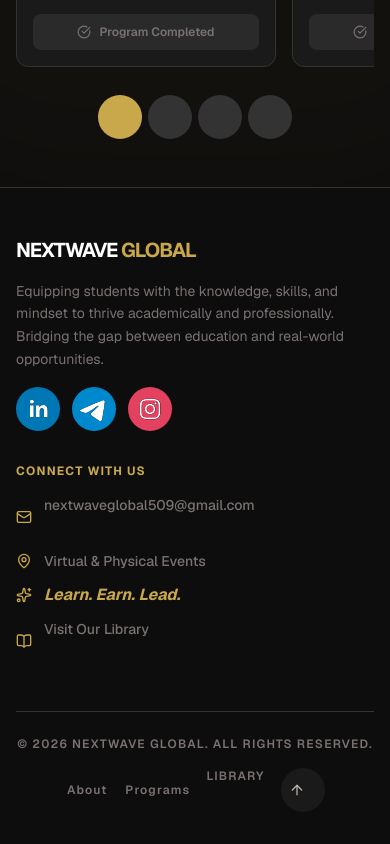
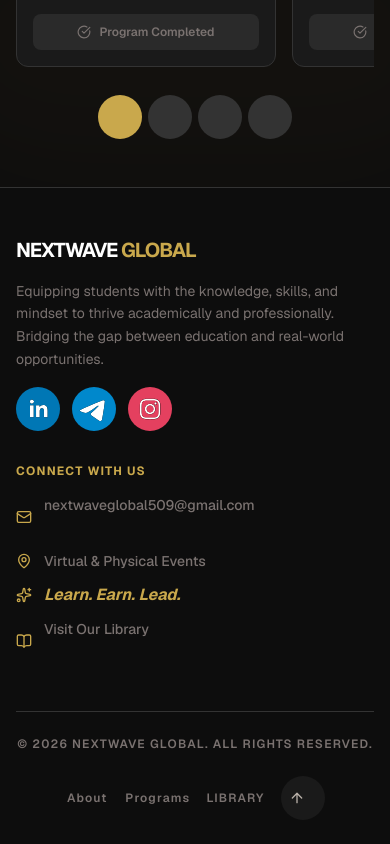
Before and after one commit to georgegoodluck/nextwave, a Next.js app: page / in a window 390 px wide. Shown: the part 2963-3807 px from the top of the page. Built offline with nearby package versions, Linux system fonts and the light colour scheme.

Commit message:
fix(footer): standardize link display types to prevent staggered mobile wrapping

```diff
--- a/components/layout/Footer.tsx
+++ b/components/layout/Footer.tsx
@@ -18,8 +18,8 @@
   };
 
   return (
-    <footer className="bg-[#0d0d0d] border-t border-[#333333] pt-12 pb-6 px-4 sm:px-6">
-      <div className="max-w-7xl mx-auto">
+    <footer className="bg-[#0d0d0d] border-t border-[#333333] pt-12 pb-6 px-4 sm:px-6 overflow-hidden">
+      <div className="max-w-7xl mx-auto w-full">
         <div className="grid grid-cols-1 md:grid-cols-2 gap-8 md:gap-12 mb-12">
           {/* Brand Section */}
           <div>
@@ -74,7 +74,7 @@
                 <Mail size={16} className="text-[#c9a84c] shrink-0" />
                 <a
                   href="mailto:nextwaveglobal509@gmail.com"
-                  className="hover:text-[#c9a84c] transition break-all sm:break-normal"
+                  className="hover:text-[#c9a84c] transition break-all"
                 >
                   nextwaveglobal509@gmail.com
                 </a>
@@ -103,26 +103,27 @@
         </div>
 
         {/* Bottom Bar */}
-        <div className="pt-6 border-t border-[#333333] flex flex-col md:flex-row justify-between items-center gap-4 text-xs font-semibold text-[#7a7270] uppercase tracking-widest text-center">
+        <div className="pt-6 border-t border-[#333333] flex flex-col md:flex-row justify-between items-center gap-6 text-xs font-semibold text-[#7a7270] uppercase tracking-widest text-center">
           <p className="text-center md:text-left">
             © {new Date().getFullYear()} Nextwave Global. All Rights Reserved.
           </p>
-          <div className="flex flex-wrap items-center justify-center gap-4 sm:gap-6">
+
+          <div className="flex flex-row items-center justify-center gap-4 sm:gap-6 flex-wrap">
             <button
               onClick={() => scrollToSection("about")}
-              className="hover:text-[#c9a84c] transition touch-manipulation whitespace-nowrap"
+              className="hover:text-[#c9a84c] transition touch-manipulation whitespace-nowrap leading-none"
             >
               About
             </button>
             <button
               onClick={() => scrollToSection("programs")}
-              className="hover:text-[#c9a84c] transition touch-manipulation whitespace-nowrap"
+              className="hover:text-[#c9a84c] transition touch-manipulation whitespace-nowrap leading-none"
             >
               Programs
             </button>
             <Link
               href="/library"
-              className="hover:text-[#c9a84c] transition touch-manipulation whitespace-nowrap"
+              className="inline-flex items-center hover:text-[#c9a84c] transition touch-manipulation whitespace-nowrap leading-none"
             >
               Library
             </Link>
```
